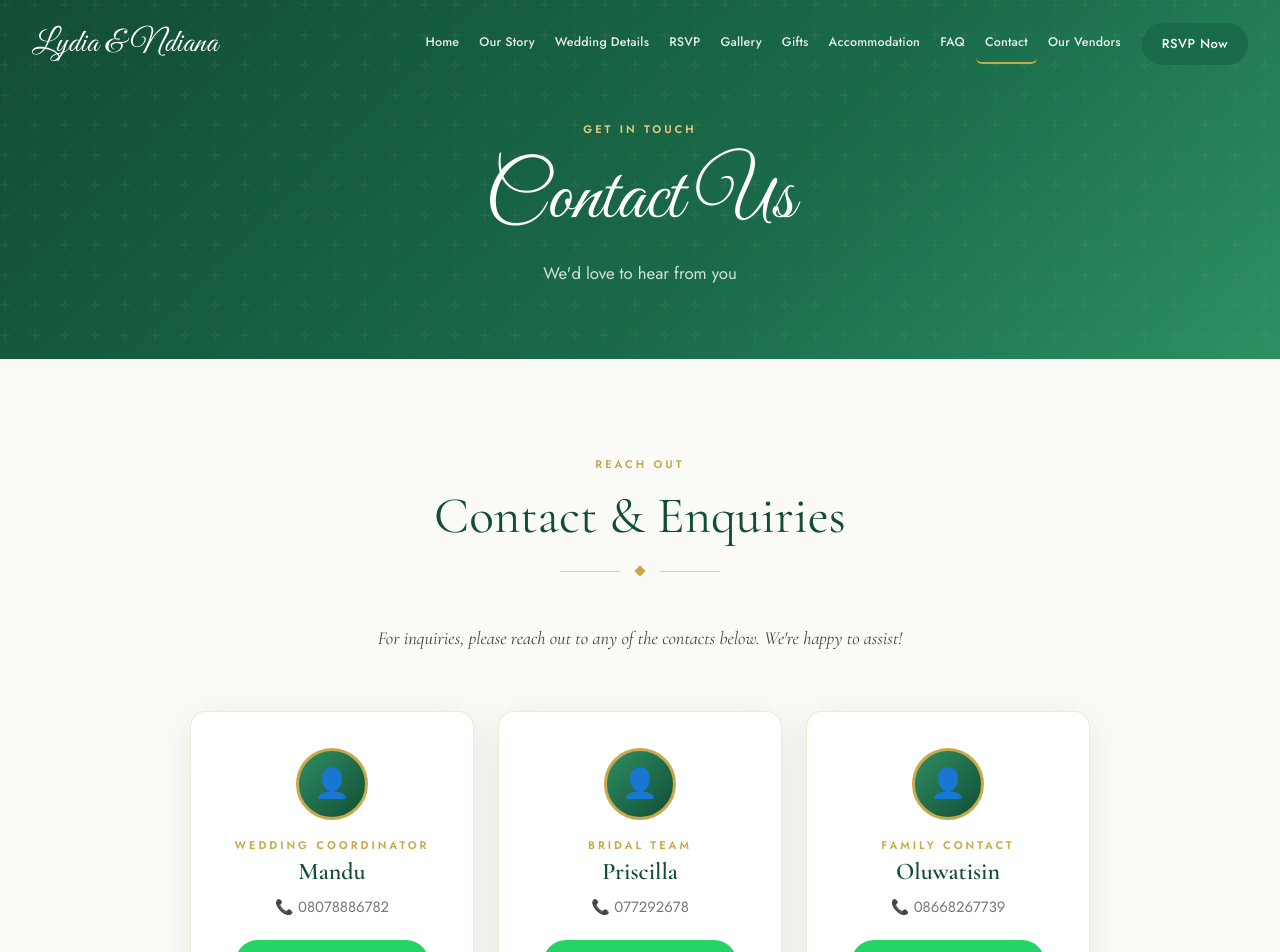
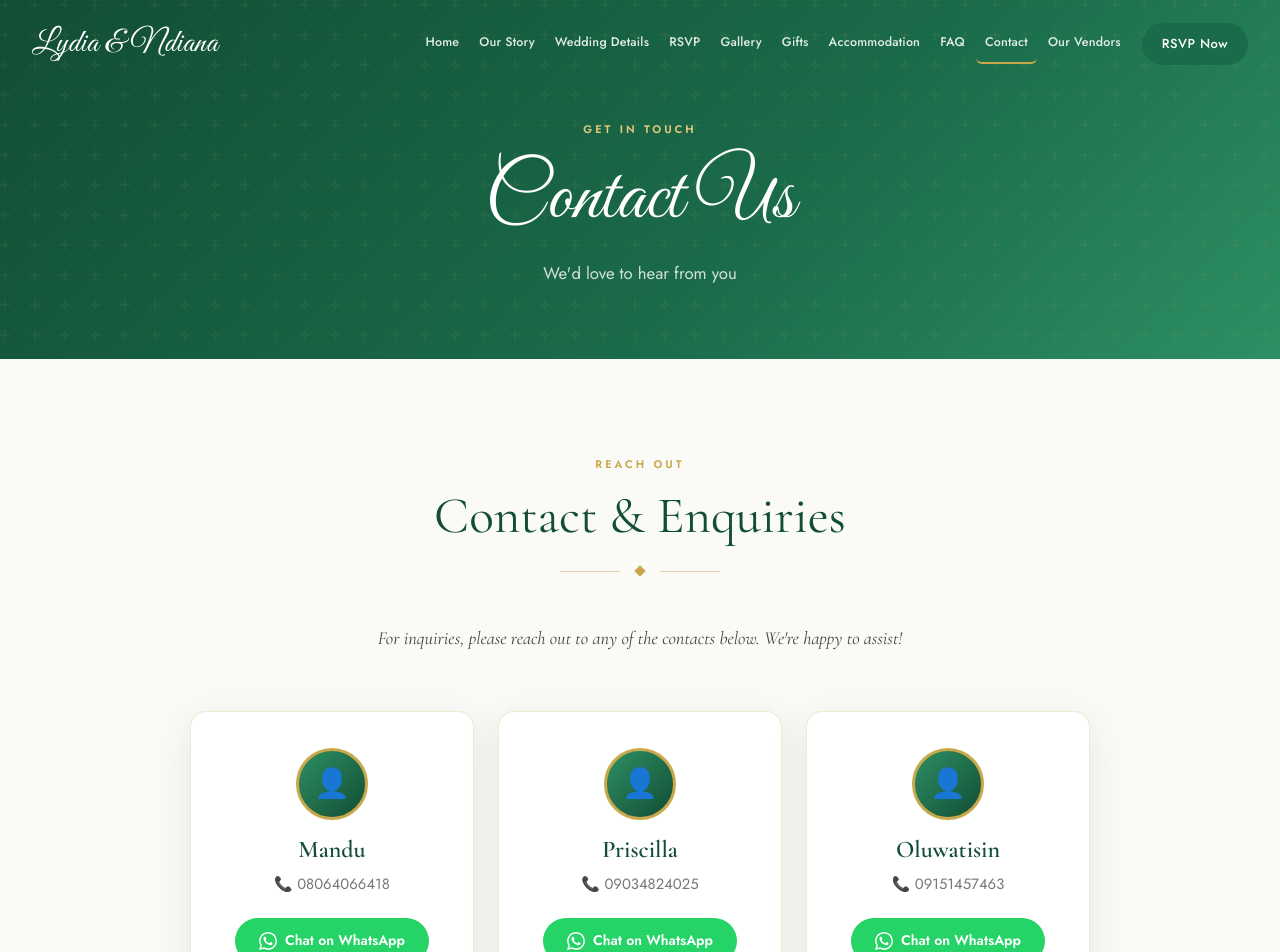
Before and after one commit to General-Airkay/Wedding-site, a Next.js app: page /contact in a window 1280 px wide. Shown: the top 952 px of the page. Built offline with nearby package versions, Linux system fonts and the light colour scheme.

Commit message:
Update contact.js

```diff
--- a/pages/contact.js
+++ b/pages/contact.js
@@ -1,9 +1,9 @@
 import Layout from '../components/Layout';
 
 const contacts = [
-  { name: 'Mandu', phone: '08078886782', wa: '2348078886782', role: 'Wedding Coordinator' },
-  { name: 'Priscilla', phone: '077292678', wa: '077292678', role: 'Bridal Team' },
-  { name: 'Oluwatisin', phone: '08668267739', wa: '2348668267739', role: 'Family Contact' },
+  { name: 'Mandu', phone: '08064066418', wa: '2348064066418' },
+  { name: 'Priscilla', phone: '09034824025', wa: '2349034824025' },
+  { name: 'Oluwatisin', phone: '09151457463', wa: '2349151457463' },
 ];
 
 export default function Contact() {
```
